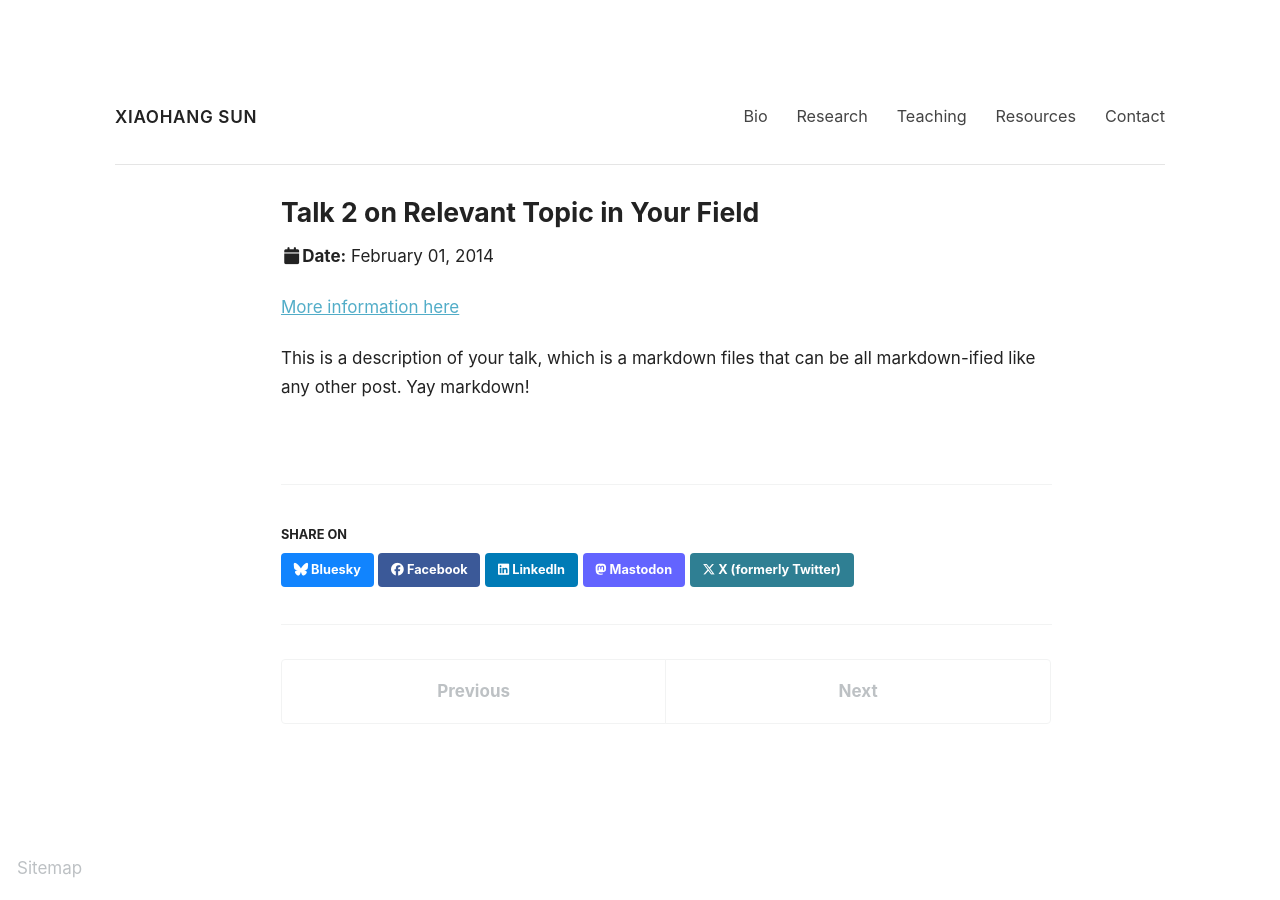
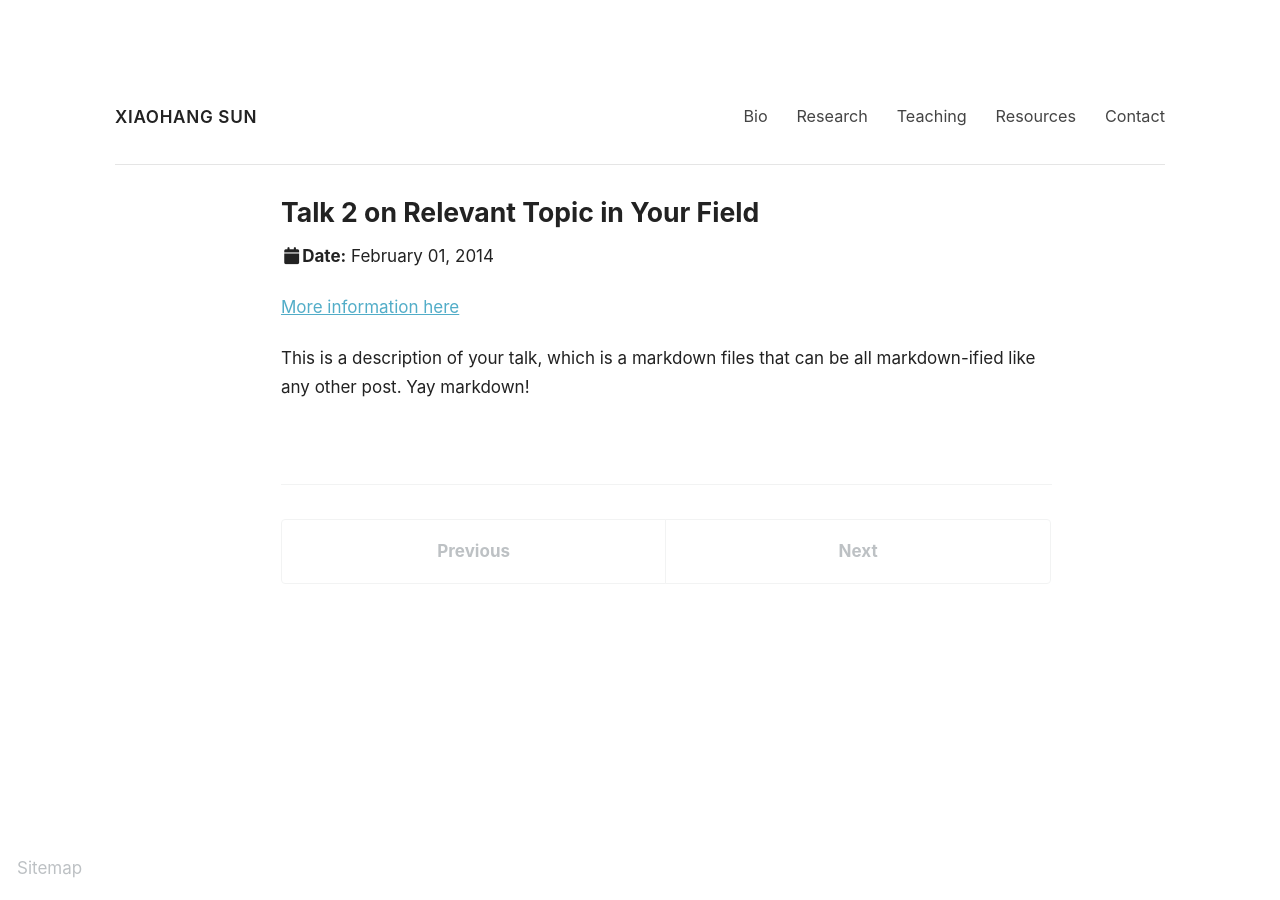
Before and after one commit to xiaohangsun/xiaohangsun.github.io, a Jekyll site: the page built from _talks/2014-02-01-talk-2.md, in a window 1280 px wide. Built offline with Jekyll 4.4.1, drawn with Linux system fonts in a browser that asks for light colours; a script bundle is joined from its source files by our own code; library files that are not in the unit come from our copies; some of the changed lines change nothing that is shown.

Commit message:
Refactor site configuration and personal details
Updated personal information and configuration settings.

```diff
--- a/_config.yml
+++ b/_config.yml
@@ -9,7 +9,7 @@
 # Basic Site Settings
 locale                   : "en-US"
 site_theme               : "default" # The available themes options are "default", "air", "sunrise", "mint", "dirt" and "contrast"
-title                    : "XIAOHANG SUN"
+title                    : "Xiaohang Sun"
 title_separator          : "-"
 name                     : "Xiaohang Sun"
 description              : "PhD Student in Political Science"   # Update this with a general description of your site, this is the default if not overridden by a page
@@ -27,7 +27,7 @@
   pronouns         :
   bio              : "PhD Student in Political Science"
   location         : "State College, PA, USA"
-  employer         : "Penn State University"
+  employer         : "Pennsylvania State University"
   uri              :
   email            : "xqs5214@psu.edu"
 
@@ -50,7 +50,7 @@
   bitbucket        : # Username - Update with your username on the site
   codepen          : # Username
   dribbble         : # Username
-  github           :
+  github           : "xiaohangsun"
   kaggle           : # Username
   stackoverflow    : # User number or user number and name (i.e., use "1" or "1/jeff-atwood")
 
@@ -65,7 +65,6 @@
   keybase          : # Username
   instagram        : # Username
   lastfm           : # Username
-  linkedin         : "www.linkedin.com/in/xiaohang-sun-701a692b9"
   mastodon         : # URL
   medium           : # URL
   pinterest        : # Username
@@ -247,48 +246,51 @@
       comments: true
       share: true
       related: true
-  # _pages
+   # _pages
   - scope:
       path: ""
       type: pages
     values:
       layout: single
-      author_profile: true
-  # _teaching
+      author_profile: false
+    # _teaching
   - scope:
       path: ""
       type: teaching
     values:
       layout: single
-      author_profile: true
-      share: true
-      comments: true
+      author_profile: false
+      share: false
+      comments: false
+
   # _publications
   - scope:
       path: ""
       type: publications
     values:
       layout: single
-      author_profile: true
-      share: true
-      comments: true
+      author_profile: false
+      share: false
+      comments: false
+
   # _portfolio
   - scope:
       path: ""
       type: portfolio
     values:
       layout: single
-      author_profile: true
-      share: true
-      comment: true
+      author_profile: false
+      share: false
+      comment: false
+
   # _talks
   - scope:
       path: ""
       type: talks
     values:
       layout: talk
-      author_profile: true
-      share: true
+      author_profile: false
+      share: false
 
 
 # Sass/SCSS
@@ -301,7 +303,7 @@
 permalink: /:categories/:title/
 # paginate: 5 # amount of posts to show
 # paginate_path: /page:num/
-timezone: Etc/UTC # https://en.wikipedia.org/wiki/List_of_tz_database_time_zones
+timezone: America/New_York
 
 
 # Plugins
```
